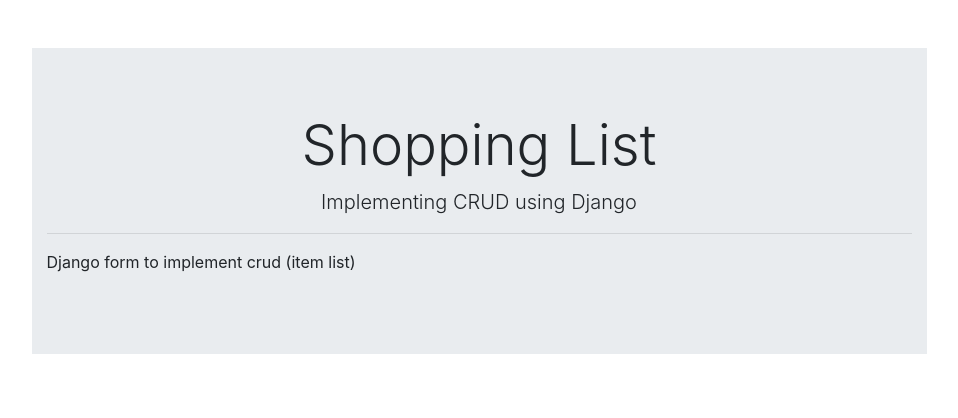
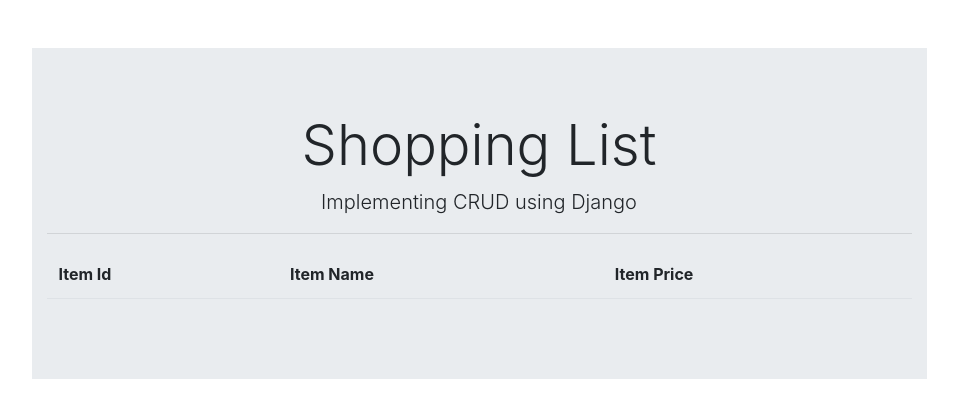
Before and after one commit to click2cloud-shreyash007/c, a Django app: page /shop/list/ in a window 1280 px wide. Shown: the top 418 px of the page, without its empty margins (161-1119 px from the left). Run offline with Django 3.2, Linux system fonts and the light colour scheme; data that the repository does not hold is empty.

Commit message:
Added the entries and displayed it

```diff
--- a/shop/templates/shop/item_form.html
+++ b/shop/templates/shop/item_form.html
@@ -2,5 +2,7 @@
 <form action="" method="post">
     <!-- updated -->
     {%csrf_token%} {{form|crispy}}
+
+    <button class="btn btn-primary" type="submit">Submit</button>
 </form>
 {%endblock%}
--- a/shop/templates/shop/item_list.html
+++ b/shop/templates/shop/item_list.html
@@ -1,3 +1,21 @@
 {%extends 'shop/base.html' %} {%block content%}
-<p>Django form to implement crud (item list)</p>
+<table class="table table-borderless">
+    <thead class="border-bottom font-weight-bold">
+        <tr>
+            <td>Item Id</td>
+            <td>Item Name</td>
+            <td>Item Price</td>
+        </tr>
+    </thead>
+
+    <body>
+        {%for item in item_list %}
+        <tr>
+            <td>{{item.item_id}}</td>
+            <td>{{item.item_name}}</td>
+            <td>{{item.item_price}}</td>
+        </tr>
+        {% endfor %}
+    </body>
+</table>
 {%endblock%}
--- a/shop/views.py
+++ b/shop/views.py
@@ -1,15 +1,24 @@
-from django.shortcuts import render
-
+from django.shortcuts import redirect, render
+from .models import item
 from shop.forms import ItemForm
 
 # Create your views here.
 def item_list(request):
-    return render(request, 'shop/item_list.html')
+    context = {'item_list': item.objects.all()}
+    return render(request, 'shop/item_list.html',context)
 
 # GET AND POST request (insert or update operations)
 def item_form(request):
-    form = ItemForm()
-    return render(request, 'shop/item_form.html',{'form':form})
+    if request.method == 'GET':
+        # GET request
+        form = ItemForm()
+        return render(request, 'shop/item_form.html', {'form': form})
+    else:
+        form = ItemForm(request.POST)
+        if form.is_valid():
+            # POST request
+            form.save()
+        return redirect('/shop/list')
 
 #  DELETE request (delete operations)
 def item_delete(request):
```
